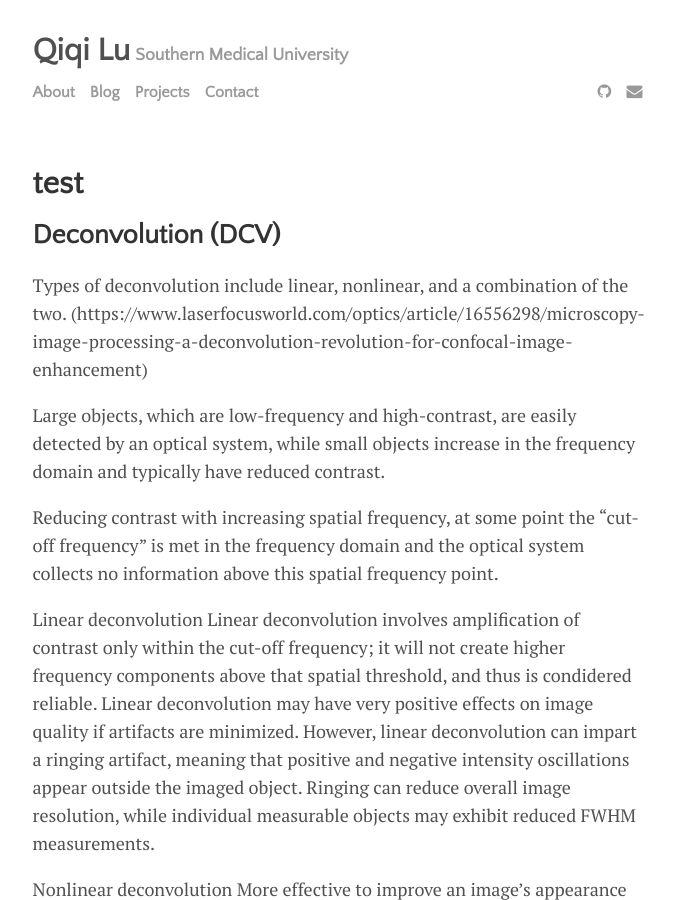
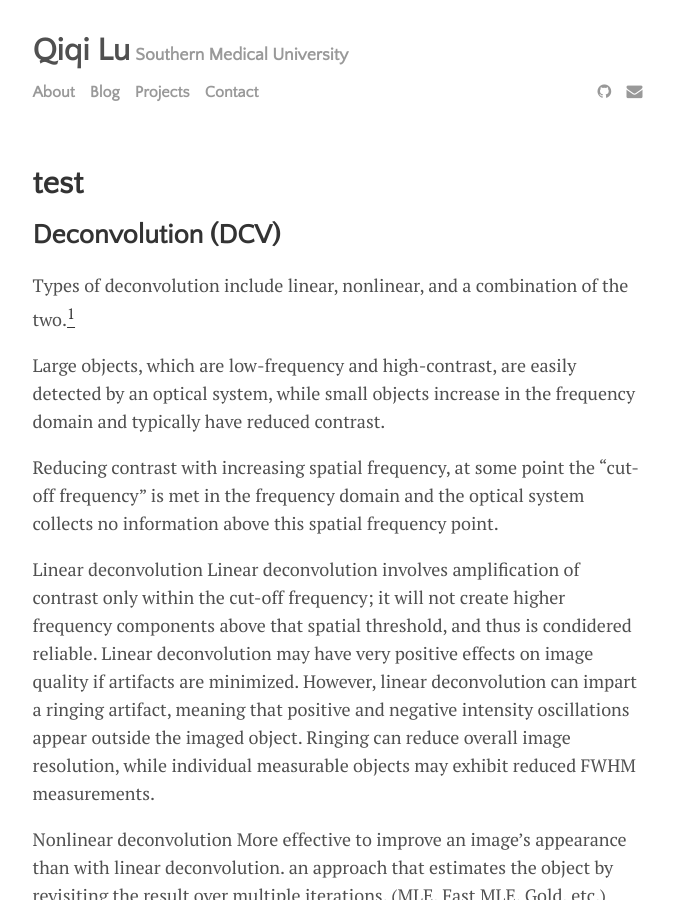
Before and after one commit to Recklexx/Recklexx.github.io, a Jekyll site: the page built from _posts/blogs/2024-07-08-test.md, in a window 1280 px wide and 900 px high. Shown: the whole window, without its empty margins (300-975 px from the left). Built offline with Jekyll 4.4.1, drawn with Linux system fonts in a browser that asks for light colours.

Commit message:
Update 2024-07-08-test.md

```diff
--- a/_posts/blogs/2024-07-08-test.md
+++ b/_posts/blogs/2024-07-08-test.md
@@ -7,7 +7,7 @@
 ---
 
 ## Deconvolution (DCV)
-Types of deconvolution include linear, nonlinear, and a combination of the two. (https://www.laserfocusworld.com/optics/article/16556298/microscopy-image-processing-a-deconvolution-revolution-for-confocal-image-enhancement)
+Types of deconvolution include linear, nonlinear, and a combination of the two.[<sup>1</sup>](https://www.laserfocusworld.com/optics/article/16556298/microscopy-image-processing-a-deconvolution-revolution-for-confocal-image-enhancement)
 
 Large objects, which are low-frequency and high-contrast, are easily detected by an optical system, while small objects increase in the frequency domain and typically have reduced contrast.
 
```
